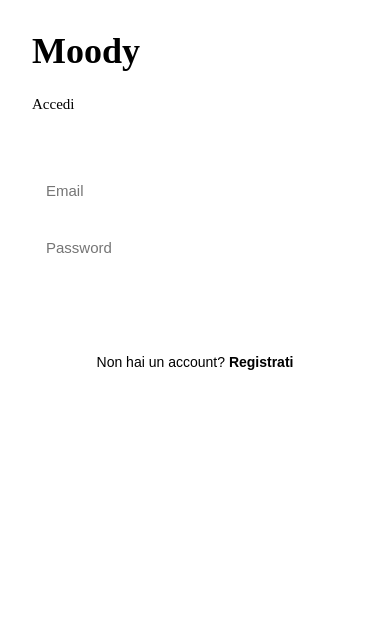
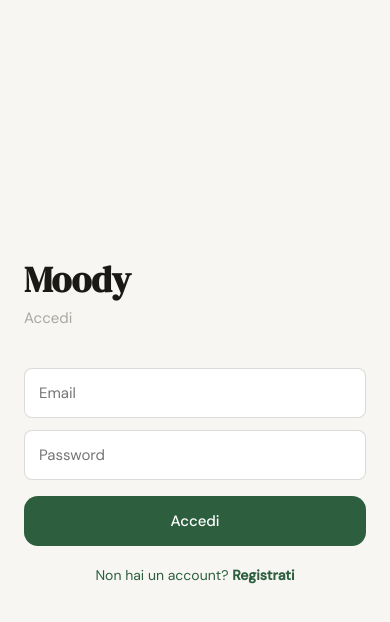
Before and after one commit to massimociaroni/moody, a React (Vite) app: page / in a window 390 px wide. Shown: the top 622 px of the page. Built offline with nearby package versions, Linux system fonts and the light colour scheme; no server answers.

Commit message:
mobile improvements

```diff
--- a/src/components/BottomNav.jsx
+++ b/src/components/BottomNav.jsx
@@ -45,13 +45,14 @@ export default function BottomNav({ screen, setScreen }) {
       transform: 'translateX(-50%)',
       width: '100%',
       maxWidth: '420px',
-      height: 'var(--nav-h)',
       background: 'var(--surface)',
       borderTop: '1px solid var(--border)',
       display: 'flex',
       alignItems: 'center',
       justifyContent: 'space-around',
       zIndex: 100,
+      paddingBottom: 'env(safe-area-inset-bottom, 0px)',
+      height: 'calc(var(--nav-h) + env(safe-area-inset-bottom, 0px))',
     }}>
       {items.map(item => (
         <button
--- a/src/index.css
+++ b/src/index.css
@@ -1,82 +1,71 @@
-import { useTranslation } from 'react-i18next'
+:root {
+  --bg: #F7F6F2;
+  --surface: #FFFFFF;
+  --surface2: #F0EFE9;
+  --border: rgba(0,0,0,0.08);
+  --border-med: rgba(0,0,0,0.14);
+  --text: #1A1916;
+  --text2: #6B6A65;
+  --text3: #A8A7A2;
+  --accent: #2D5F3F;
+  --accent-light: #E8F1EC;
+  --accent-mid: #4A8C5C;
+  --danger: #C0392B;
+  --danger-light: #FDEEEC;
+  --warn: #B7620A;
+  --warn-light: #FEF3E7;
+  --good: #1A6B45;
+  --good-light: #E5F4EC;
+  --radius: 14px;
+  --radius-sm: 8px;
+  --nav-h: 64px;
+  --safe-bottom: env(safe-area-inset-bottom, 0px);
+  --font: 'DM Sans', sans-serif;
+  --font-display: 'DM Serif Display', serif;
+}
 
-export default function BottomNav({ screen, setScreen }) {
-  const { t } = useTranslation()
+* {
+  box-sizing: border-box;
+  margin: 0;
+  padding: 0;
+  -webkit-tap-highlight-color: transparent;
+}
 
-  const items = [
-    {
-      id: 'home',
-      label: 'Oggi',
-      icon: (active) => (
-        <svg width="22" height="22" viewBox="0 0 22 22" fill="none">
-          <rect x="3" y="4" width="16" height="16" rx="2" stroke="currentColor" strokeWidth="1.4"/>
-          <path d="M3 9h16" stroke="currentColor" strokeWidth="1.4"/>
-          <path d="M8 2v4M14 2v4" stroke="currentColor" strokeWidth="1.4" strokeLinecap="round"/>
-          <path d="M8 13h6" stroke="currentColor" strokeWidth="1.4" strokeLinecap="round"/>
-        </svg>
-      )
-    },
-    {
-      id: 'history',
-      label: t('history'),
-      icon: (active) => (
-        <svg width="22" height="22" viewBox="0 0 22 22" fill="none">
-          <polyline points="2,16 7,9 12,13 17,6 21,9" stroke="currentColor" strokeWidth="1.4" strokeLinecap="round" strokeLinejoin="round"/>
-        </svg>
-      )
-    },
-    {
-      id: 'profile',
-      label: t('profile'),
-      icon: (active) => (
-        <svg width="22" height="22" viewBox="0 0 22 22" fill="none">
-          <circle cx="11" cy="7.5" r="3.5" stroke="currentColor" strokeWidth="1.4"/>
-          <path d="M3 20c0-4.42 3.58-8 8-8s8 3.58 8 8" stroke="currentColor" strokeWidth="1.4" strokeLinecap="round"/>
-        </svg>
-      )
-    },
-  ]
+body {
+  font-family: var(--font);
+  background: var(--bg);
+  color: var(--text);
+  min-height: 100vh;
+  min-height: 100dvh;
+  display: flex;
+  justify-content: center;
+}
 
-  return (
-    <nav style={{
-      position: 'fixed',
-      bottom: 0,
-      left: '50%',
-      transform: 'translateX(-50%)',
-      width: '100%',
-      maxWidth: '420px',
-      background: 'var(--surface)',
-      borderTop: '1px solid var(--border)',
-      display: 'flex',
-      alignItems: 'center',
-      justifyContent: 'space-around',
-      zIndex: 100,
-      paddingBottom: 'env(safe-area-inset-bottom, 0px)',
-      height: 'calc(var(--nav-h) + env(safe-area-inset-bottom, 0px))',
-    }}>
-      {items.map(item => (
-        <button
-          key={item.id}
-          onClick={() => setScreen(item.id)}
-          style={{
-            display: 'flex',
-            flexDirection: 'column',
-            alignItems: 'center',
-            gap: '4px',
-            padding: '8px 20px',
-            border: 'none',
-            background: 'none',
-            color: screen === item.id ? 'var(--accent)' : 'var(--text3)',
-            fontSize: '11px',
-            fontWeight: 500,
-            cursor: 'pointer',
-            transition: 'color 0.15s',
-          }}
-        >
-          {item.icon(screen === item.id)}
-          <span>{item.label}</span>
-        </button>
-      ))}
-    </nav>
-  )
+#root {
+  width: 100%;
+  max-width: 420px;
+  min-height: 100vh;
+  min-height: 100dvh;
+  background: var(--bg);
+  display: flex;
+  flex-direction: column;
 }
+
+button {
+  font-family: var(--font);
+  cursor: pointer;
+}
+
+input, textarea, select {
+  font-family: var(--font);
+}
+
+@keyframes fadeIn {
+  from { opacity: 0; transform: translateY(4px); }
+  to { opacity: 1; transform: none; }
+}
+
+@keyframes slideUp {
+  from { transform: translateY(100%); }
+  to { transform: translateY(0); }
+}
```
